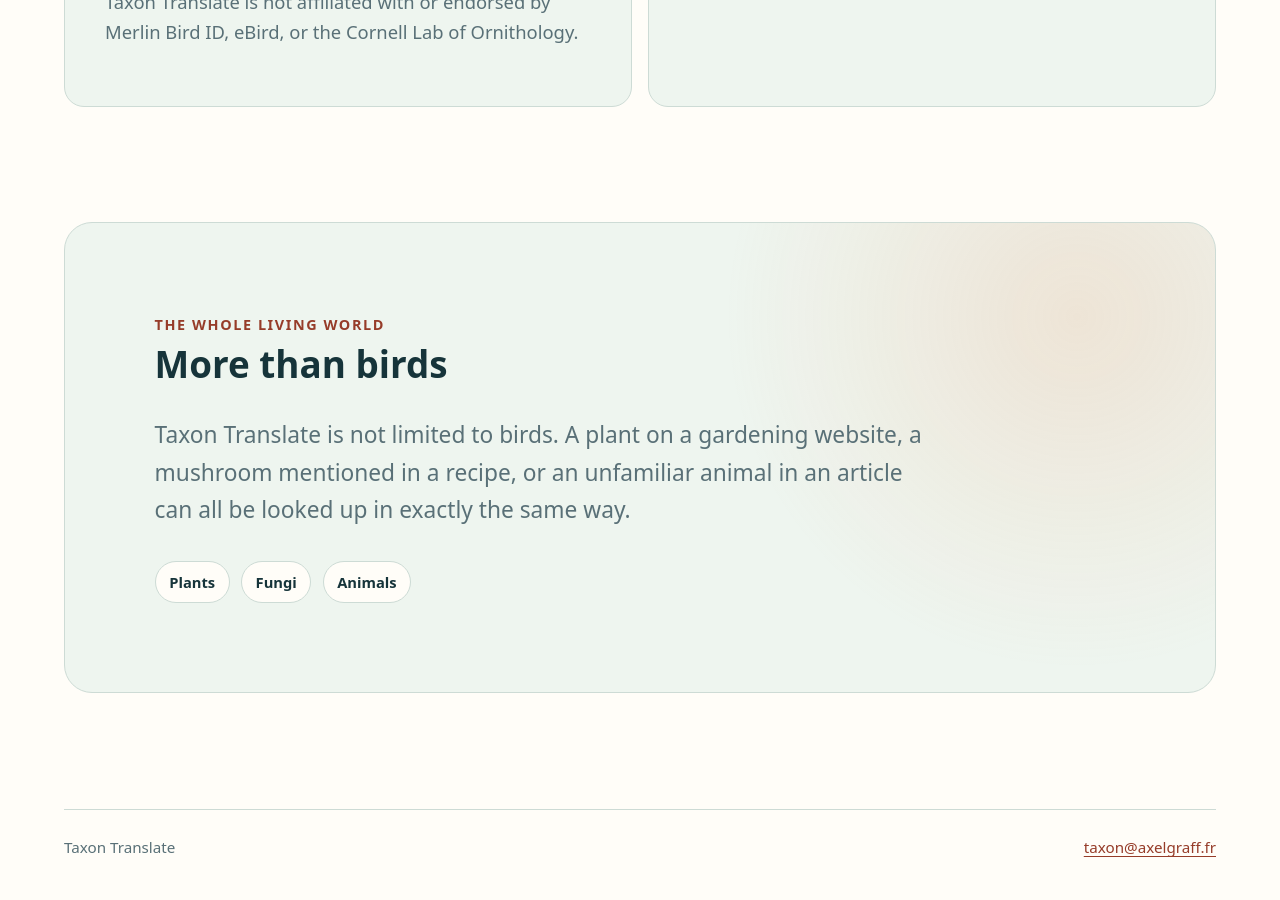
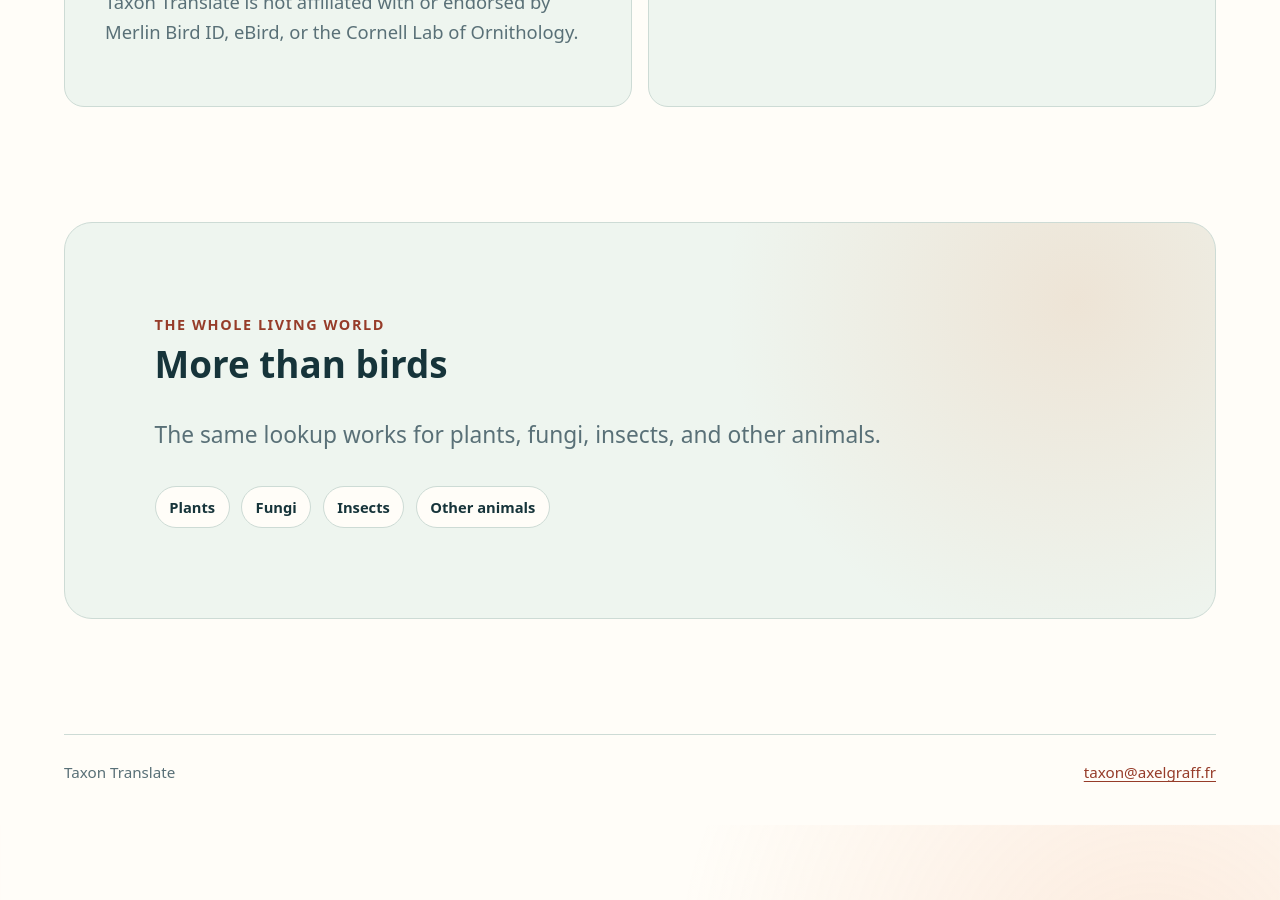
Before and after one commit to axel58170/taxon-site, a Jekyll site: the page built from website/index.md, in a window 1280 px wide and 900 px high, scrolled down 3349 px. Built offline with Jekyll 4.4.1, drawn with Linux system fonts in a browser that asks for light colours.

Commit message:
Tighten living-world homepage copy
Replace the generic examples with direct copy and add insects to the organism pills.

```diff
--- a/website/index.md
+++ b/website/index.md
@@ -92,8 +92,8 @@ To look up a species from Books, add the **Lookup Species** Shortcut once. Selec
 
 ## More than birds {#beyond-title}
 
-Taxon Translate is not limited to birds. A plant on a gardening website, a mushroom mentioned in a recipe, or an unfamiliar animal in an article can all be looked up in exactly the same way.
+The same lookup works for plants, fungi, insects, and other animals.
 
-<p class="organism-examples" aria-label="Examples of organisms Taxon Translate can look up"><span>Plants</span><span>Fungi</span><span>Animals</span></p>
+<p class="organism-examples" aria-label="Examples of organisms Taxon Translate can look up"><span>Plants</span><span>Fungi</span><span>Insects</span><span>Other animals</span></p>
 
 </section>
```
